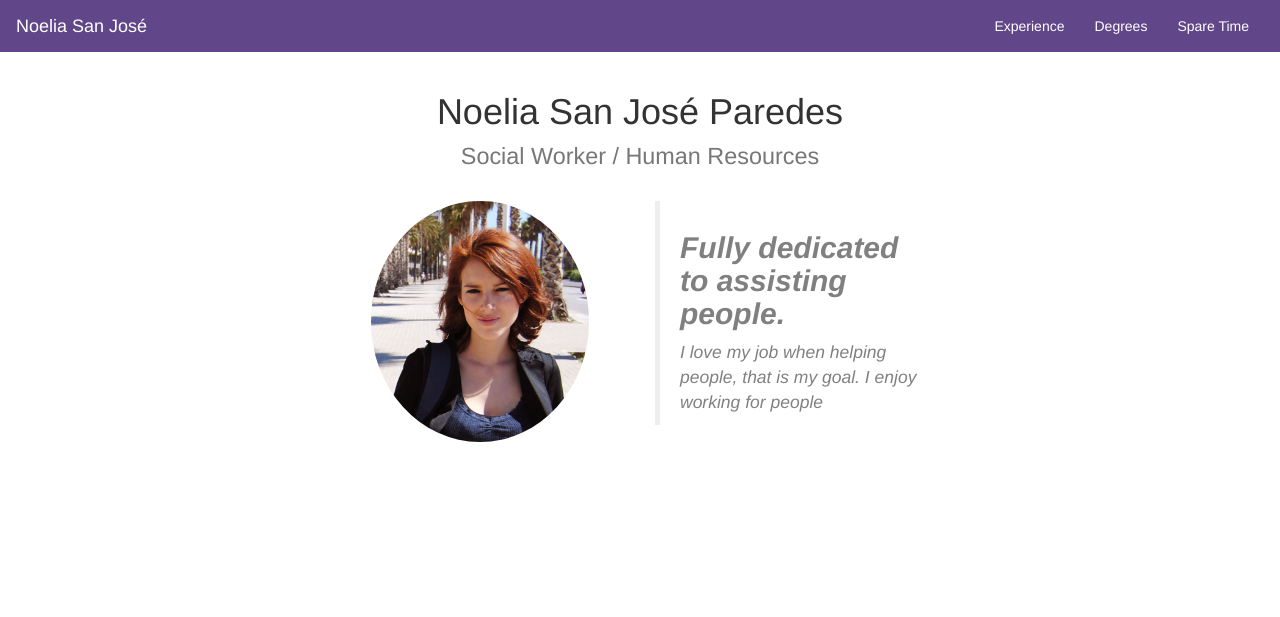
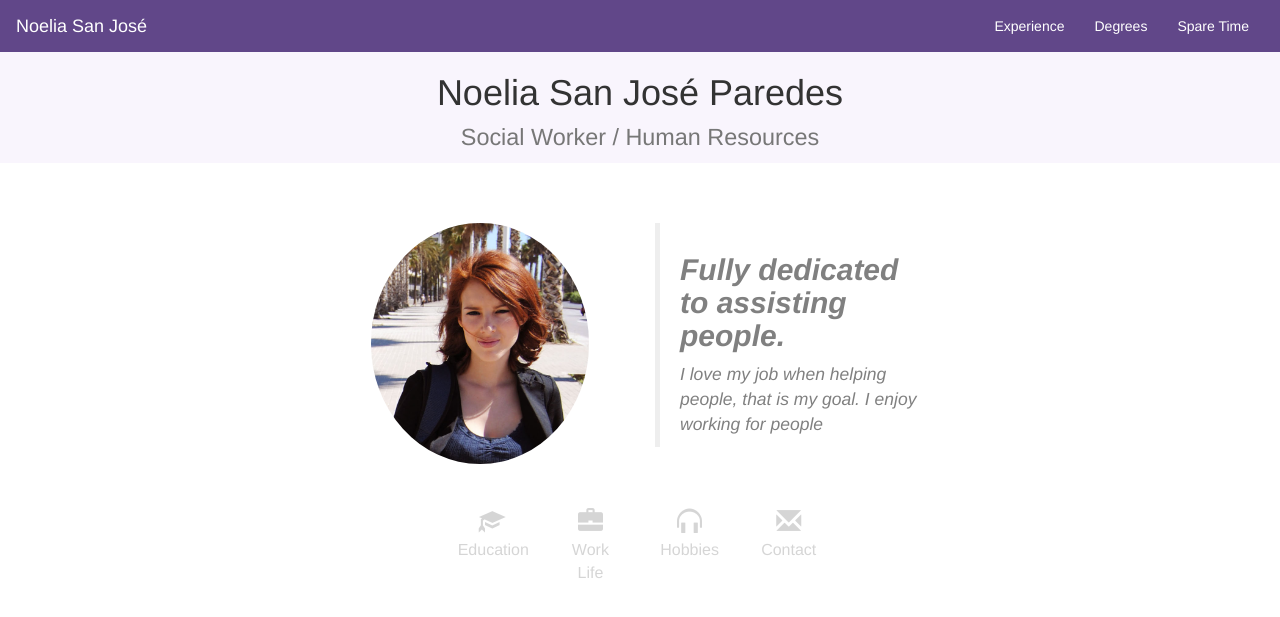
Before and after one commit to insalada/noeliasj, a PHP site: page / in a window 1280 px wide. Shown: the top 617 px of the page. Run offline with PHP 8.4, Linux system fonts and the light colour scheme; some libraries are stand-ins or nearby versions.

Commit message:
new styles and icons

```diff
--- a/css/style.css
+++ b/css/style.css
@@ -28,3 +28,52 @@
 #mainquote{
     /*text-align: justify;*/
 }
+
+.bs-icons-list{
+    padding-left: 0px;
+    list-style: outside none none;
+}
+
+.bs-icons li{
+    width: 25%;
+    height: 70px;
+    font-size: 16px;
+    float: left;;
+    padding: 15px;
+    text-align: center;
+    /*background-color: lightgray*/;
+    border: 1px solid #FFF;
+    word-break: keep-all;
+    opacity: 0.2;
+    cursor: pointer;
+}
+
+#areas{ display: none;}
+
+.bs-icons li:hover{
+    /*background-color: #614789;
+    color: white;*/
+}
+
+.bs-icons .glyphicon{
+    font-size: 25px;
+    margin-top: 5px;
+}
+
+.glyphicon{
+    display: inline-block;
+}
+
+.glyphicon-class{
+    display: inline-block;
+}
+
+.navheader{
+    top: -20px;
+    background-color: #F9F5FD;
+    border-color:  #F9F5FD;
+}
+
+#maintitle{
+
+}
--- a/index.html
+++ b/index.html
@@ -36,13 +36,16 @@
     </div>
 </nav>
 
+<nav class="navbar navbar-default navheader">
+    <center id="maintitle">
+        <h1>Noelia San José Paredes<br><small>Social Worker / Human Resources</small></h1>
+    </center>
+</nav>
 
 <div class="container-fluid">
 
-    <center id="maintitle">
-        <h1>Noelia San José Paredes<br><small>Social Worker / Human Resources</small></h1>
-    </center>
     <br>
+    <!-- row -->
     <div class="row">
         <div class="col-sm-3"></div>
         <div class="col-sm-3">
@@ -61,7 +64,32 @@
         </div>
         <div class="col-sm-3"></div>
     </div>
-
+    <br>
+    <!-- row -->
+    <div class="row" id="areas">
+       <div class="col-sm-4"></div>
+        <div class="col-md-4 bs-icons">
+            <ul class="bs-icons-list">
+                <li>
+                    <span class="glyphicon glyphicon-education" aria-hidden="true"></span>
+                    <span class="glyphicon-class">Education</span>
+                </li>
+                <li>
+                    <span class="glyphicon glyphicon-briefcase " aria-hidden="true"></span>
+                    <span class="glyphicon-class">Work Life</span>
+                </li>
+                <li>
+                    <span class="glyphicon glyphicon-headphones " aria-hidden="true"></span>
+                    <span class="glyphicon-class">Hobbies</span>
+                </li>
+                <li>
+                    <span class="glyphicon glyphicon-envelope " aria-hidden="true"></span>
+                    <span class="glyphicon-class">Contact</span>
+                </li>
+            </ul>
+        </div>
+        <div class="col-sm-4"></div>
+    </div>
 
 </div>
 
--- a/js/main.js
+++ b/js/main.js
@@ -2,11 +2,13 @@ $(document).ready(function() {
 
     $('#noemain').fadeIn(1000);
     $('#main').delay(500).fadeIn(1000);
+    $('#areas').delay(1000).fadeIn(1000);
 
-    $('#maintitle').mouseenter(function() {
+
+    $('.bs-icons li').mouseenter(function() {
+        $(this).fadeTo("fast", 1);
     });
-
-    $('#maintitle').mouseleave(function() {
+    $('.bs-icons li').mouseleave(function() {
+        $(this).fadeTo("slow", 0.2);
     });
-
 });
```
